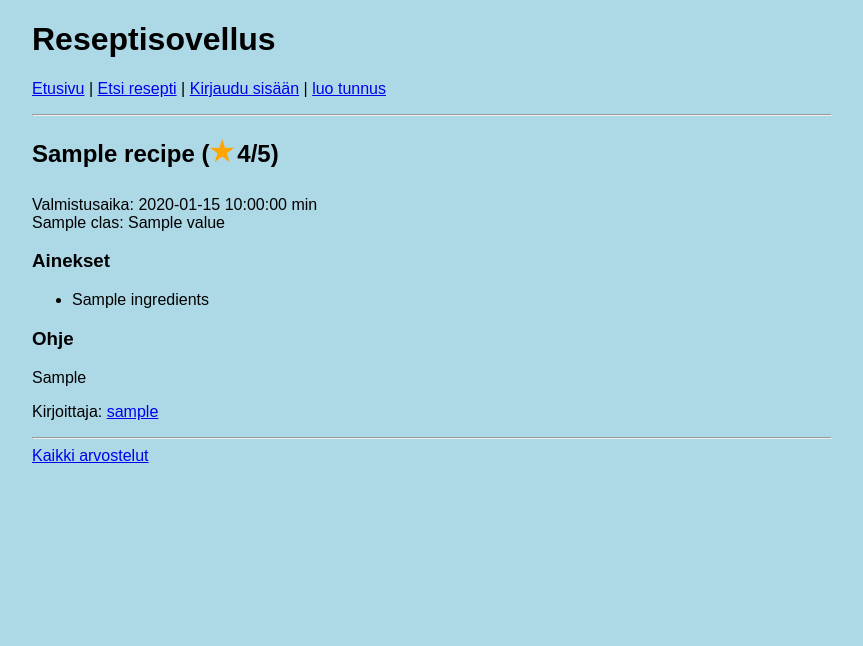
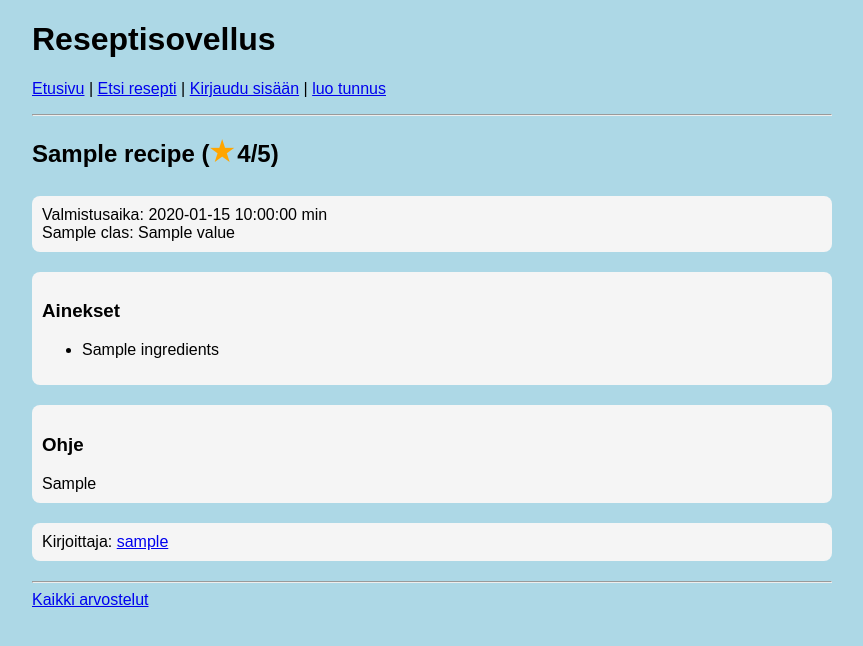
Before and after one commit to JonTahte/Ruokareseptit, a Flask app: template templates/show_recipe.html in a window 1280 px wide. Shown: the top 646 px of the page, without its empty margins (208-1071 px from the left). Run offline with Flask 3, Linux system fonts and the light colour scheme; the template is opened without the code that fills it: most values are stand-ins (such as "Sample title", 1, 10 or a date in 2020).

Commit message:
Improve page style

```diff
--- a/static/main.css
+++ b/static/main.css
@@ -5,10 +5,11 @@ body {
   background-color: lightblue;
 }
 
-.recipe {
-  border: 2px solid black;
-  margin: 1em;
-  padding: 0.2em 0.5em;
+.section {
+  background-color: whitesmoke;
+  padding: 10px;
+  border-radius: 8px;
+  margin-bottom: 20px;
 }
 
 .hidden {
--- a/templates/index.html
+++ b/templates/index.html
@@ -7,7 +7,7 @@
 
 <ul>
   {% for recipe in recipes %}
-    <div class="recipe">
+    <div class="section">
     <a href="/recipe/{{ recipe.id }}">{{ recipe.title }}</a> <br />
     Kirjoittaja: <a href="/user/{{ recipe.user_id }}">{{ recipe.username }}</a> <br />
     {% if recipe.rating %}
--- a/templates/search_recipe.html
+++ b/templates/search_recipe.html
@@ -17,7 +17,7 @@
 
 <ul>
   {% for recipe in results %}
-    <div class="recipe">
+    <div class="section">
     <a href="/recipe/{{ recipe.id }}">{{ recipe.title }}</a> <br />
     Kirjoittaja: <a href="/user/{{ recipe.user_id }}">{{ recipe.username }}</a> <br />
     {% if recipe.rating %}
--- a/templates/show_recipe.html
+++ b/templates/show_recipe.html
@@ -3,12 +3,14 @@
 {% block title %}{{ recipe.title }}{% endblock %}
 
 {% block content %}
+<p>
 <h2>{{ recipe.title }}
   {% if recipe.rating %}
-    (<span class="rating_stars">★</span>
+    (<div class="rating_stars">★</div>
     {{ recipe.rating }}/5)
   {% endif %}
 </h2>
+</p>
 
 {% if session.user_id == recipe.user_id %}
 <p>
@@ -16,7 +18,7 @@
   <a href="/remove_recipe/{{ recipe.id }}">Poista</a>
 </p>
 {% endif %}
-<p>
+<div class="section">
   Valmistusaika: {{ recipe.prep_time }} min
 {% if classes %}
   <br>
@@ -24,35 +26,35 @@
     {{ class.title }}: {{ class.value }} <br>
   {% endfor %}
 {% endif %}
-</p>
-<p>
+</div>
+<div class="section">
   <h3>Ainekset</h3>
   <ul>
     {% for ingredient in recipe.ingredients.split(";") %}
       <li>{{ ingredient }}</li>
     {% endfor %}
   </ul>
-</p>
-<p>
+</div>
+<div class="section">
     <h3>Ohje</h3>
     {{ recipe.cooking_steps | show_lines }}
-</p>
-<p>
+</div>
+<div class="section">
   Kirjoittaja: <a href="/user/{{ recipe.user_id }}">{{ recipe.username }}</a>
-</p>
+</div>
 <p>
   {% if session.user_id and session.user_id != recipe.user_id %}
     {% if my_review %}
     <hr />
     <h3>Arvostelu</h3>
-    <div class="review">
+    <div class="section">
       {% if my_review.comment %}
         <p style="margin-bottom: 0;">{{ my_review.comment | show_lines }}</p>
       {% endif %}
       Arvosana:
-      <span class="rating_stars">
+      <div class="rating_stars">
         {% for _ in range(my_review.rating) %}★{% endfor %}
-      </span>
+      </div>
     </div>
     <a href="/remove_review/{{recipe.id}}">Poista</a>
     {% else %}
```
Also changed, not shown: templates/show_reviews.html (+9 -5 lines).
